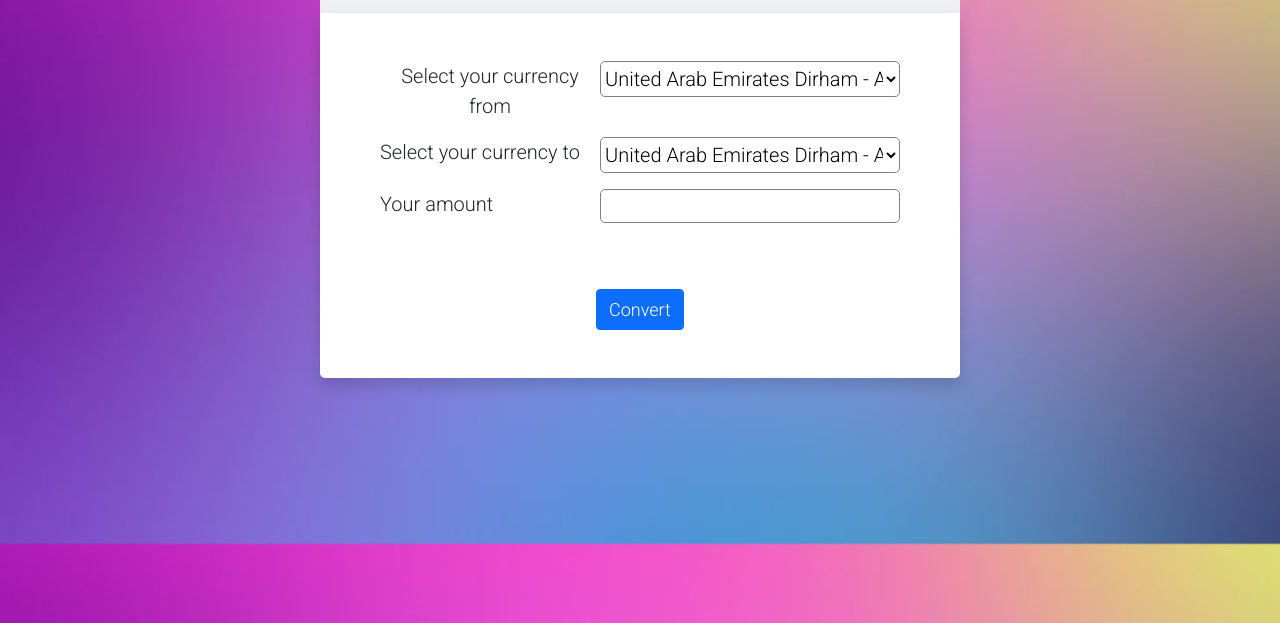
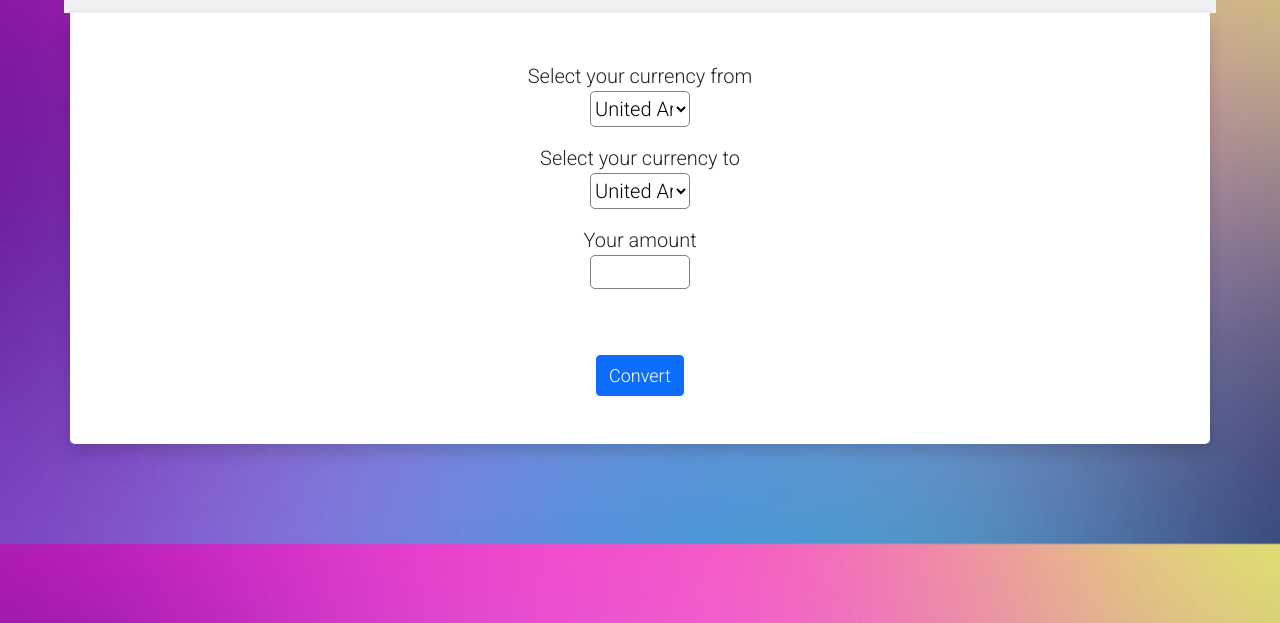
Before and after one commit to devAhmedIshmael/iCurrency, a plain HTML site: page index.html in a window 1280 px wide. Shown: the part 177-800 px from the top of the page. Drawn offline with nearby package versions, Linux system fonts and the light colour scheme.

Commit message:
original

```diff
--- a/styles/stylesheet.css
+++ b/styles/stylesheet.css
@@ -40,6 +40,22 @@ input {
   display: flex;
   justify-content: space-between;
 }
+@media (max-width: 1300px) {
+  .row {
+    width: 90%;
+  }
+  select {
+    width: 100px;
+  }
+  .selection {
+    flex-direction: column;
+    justify-content: center;
+    align-items: center;
+  }
+  input {
+    width: 100px;
+  }
+}
 .btn {
   font-size: large;
 }
```
